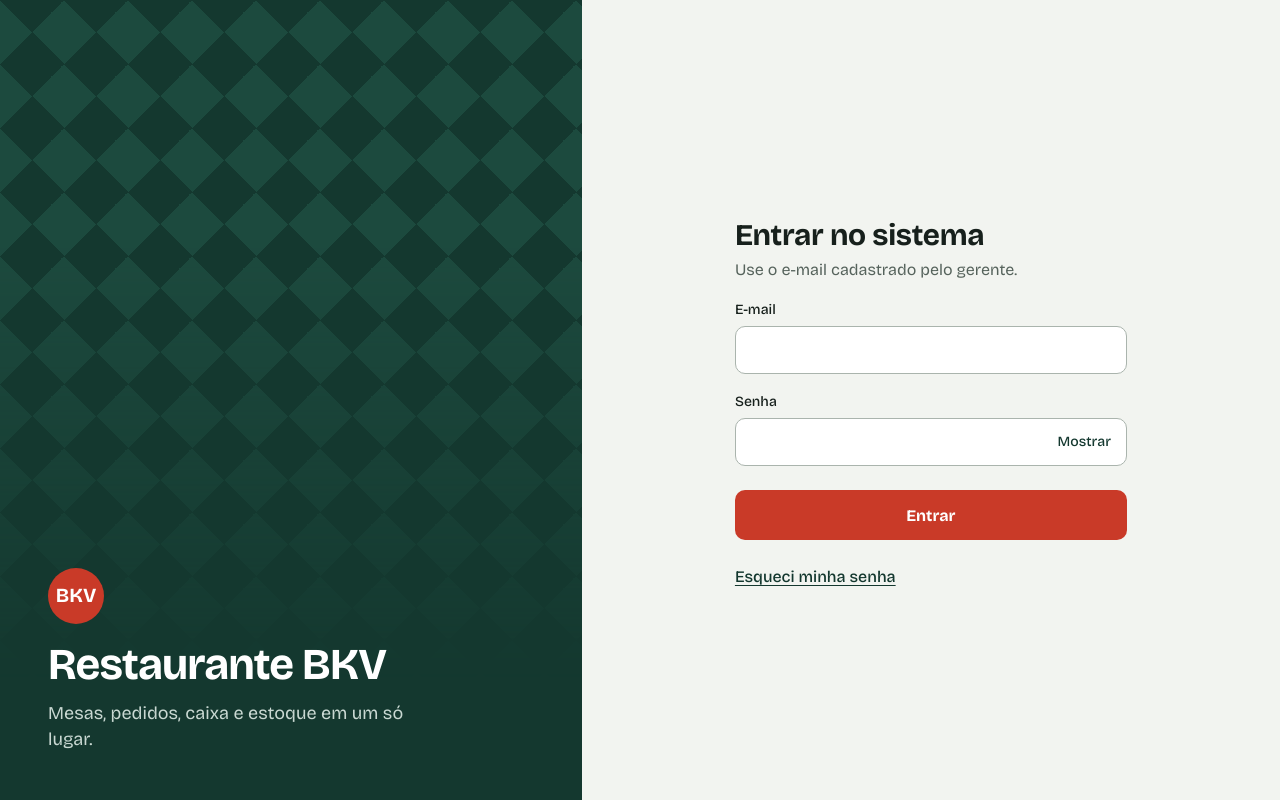
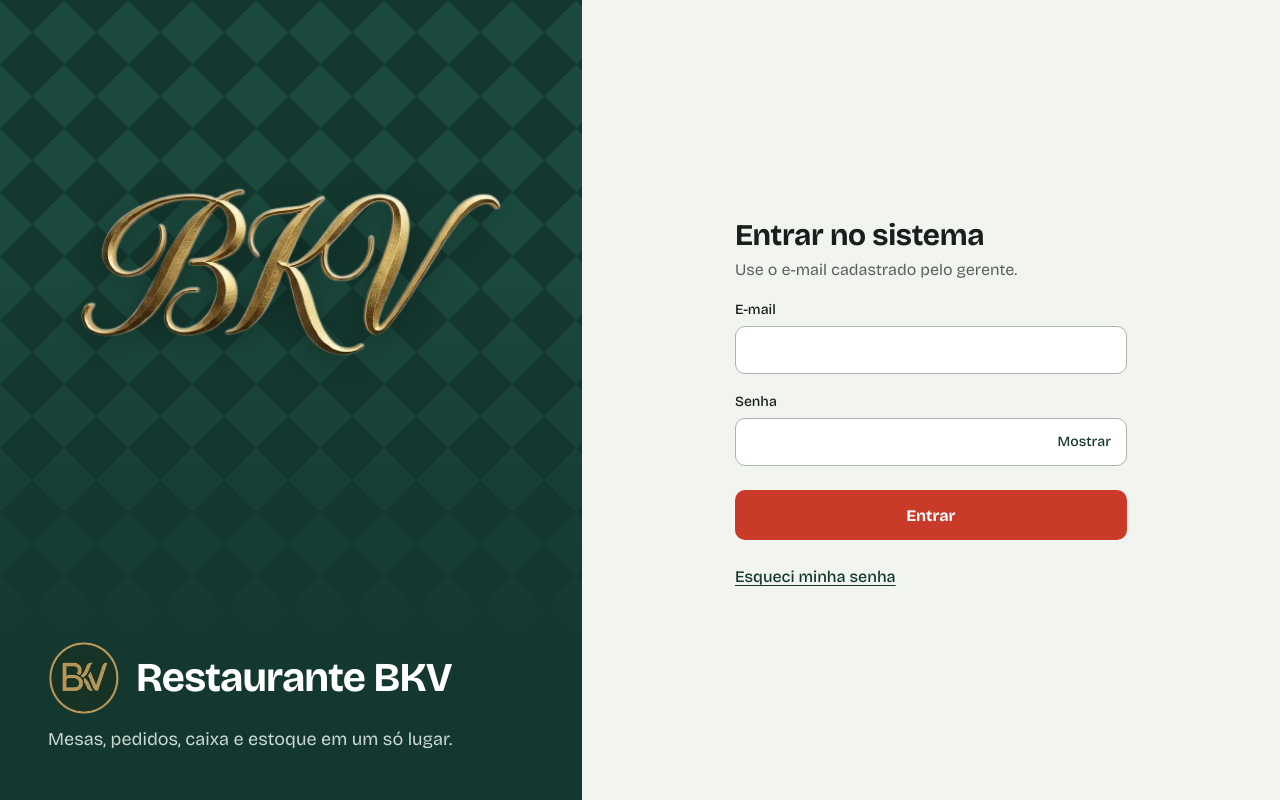
Before and after one commit to Vih2307/projeto-restaurante, a Flask app: page /login in a window 1280 px wide. Run offline with Flask 3, Linux system fonts and the light colour scheme.

Commit message:
Alteração de logo

```diff
--- a/static/login.css
+++ b/static/login.css
@@ -1,5 +1,5 @@
 /* ==========================================================
-   Sabor da Casa - página de acesso
+   Restaurante BKV - página de acesso
    Painel de marca com padrão de azulejo + formulário limpo.
    ========================================================== */
 
@@ -62,7 +62,35 @@ button, input { font: inherit; color: inherit; }
     mask-image: linear-gradient(to bottom, #000 30%, transparent 85%);
 }
 
-.marca-texto { position: relative; max-width: 380px; }
+.marca-texto { position: relative; max-width: 520px; }
+
+/* Logo redondo acima do nome */
+/* Logo ao lado do nome */
+.marca-titulo {
+    display: flex;
+    align-items: center;
+    gap: 16px;
+}
+
+.selo-img {
+    flex: none;
+    width: 72px;
+    height: 72px;
+    aspect-ratio: 1 / 1;
+    object-fit: contain;
+    border-radius: 50%;
+}
+
+/* Monograma dourado centralizado, na frente dos losangos */
+.marca-assinatura {
+    position: absolute;
+    top: 34%;
+    left: 50%;
+    width: min(80%, 420px);
+    height: auto;
+    transform: translate(-50%, -50%);
+    filter: drop-shadow(0 6px 14px rgba(0, 0, 0, 0.35));
+}
 .selo {
     display: grid;
     place-items: center;
@@ -74,7 +102,7 @@ button, input { font: inherit; color: inherit; }
     font-size: 20px;
     font-weight: 700;
 }
-.marca h1 { font-size: 44px; line-height: 1.05; letter-spacing: -0.02em; }
+.marca h1 { font-size: clamp(30px, 3.2vw, 44px); line-height: 1.05; letter-spacing: -0.02em; }
 .marca p { margin-top: 12px; color: #c9d8d2; font-size: 18px; }
 
 /* ---------- Formulários ---------- */
@@ -195,7 +223,8 @@ form + .link { margin-top: 14px; }
     .marca { padding: 28px 24px; align-items: center; }
     .marca h1 { font-size: 30px; }
     .marca p { display: none; }
-    .selo { width: 44px; height: 44px; margin-bottom: 10px; font-size: 16px; }
+    .selo-img { width: 48px; height: 48px; }
+    .marca-assinatura { display: none; }
     .acesso { padding: 28px 20px 40px; }
     h2 { font-size: 26px; }
 }
--- a/static/login.js
+++ b/static/login.js
@@ -1,5 +1,5 @@
 /* ==========================================================
-   Sabor da Casa - lógica da página de acesso
+   Restaurante BKV - lógica da página de acesso
    Três passos: entrar, pedir código por e-mail, definir nova senha.
    ========================================================== */
 
--- a/static/script.js
+++ b/static/script.js
@@ -1,5 +1,5 @@
 /* ==========================================================
-   Sabor da Casa - lógica da interface principal
+   Restaurante BKV - lógica da interface principal
    Este arquivo conversa com as rotas do back-end (Flask) e
    desenha as telas: Garçom, Pedidos, Caixa e Gerente.
    ========================================================== */
@@ -200,7 +200,7 @@ function abrirTela(nome) {
     const abaAtiva = document.querySelector('.aba[data-tela="' + nome + '"]');
     abaAtiva.classList.add("ativa");
     abaAtiva.setAttribute("aria-current", "page");
-    document.title = TITULOS_TELA[nome] + " - Sabor da Casa";
+    document.title = TITULOS_TELA[nome] + " - Restaurante BKV";
     window.scrollTo({top: 0});
 }
 
--- a/templates/index.html
+++ b/templates/index.html
@@ -4,7 +4,7 @@
     <meta name="token" content="{{ token }}">
     <meta charset="UTF-8">
     <meta name="viewport" content="width=device-width, initial-scale=1.0">
-    <title>Sabor da Casa</title>
+    <title>Restaurante BKV</title>
     <link rel="preconnect" href="https://fonts.googleapis.com">
     <link rel="preconnect" href="https://fonts.gstatic.com" crossorigin>
     <link href="https://fonts.googleapis.com/css2?family=Bricolage+Grotesque:opsz,wght@12..96,400;12..96,500;12..96,700&family=IBM+Plex+Mono:wght@400;500&display=swap" rel="stylesheet">
@@ -31,7 +31,7 @@
 
     <header class="topo">
         <div class="marca">
-            <span class="selo" aria-hidden="true">BKV</span>
+            <img class="selo-img" src="{{ url_for('static', filename='img/logo-bkv.png') }}" alt="Logo do Restaurante BKV">
             <div>
                 <strong>Restaurante BKV</strong>
                 <small id="data-atual"></small>
--- a/templates/login.html
+++ b/templates/login.html
@@ -3,7 +3,7 @@
 <head>
     <meta charset="UTF-8">
     <meta name="viewport" content="width=device-width, initial-scale=1.0">
-    <title>Acesso - Sabor da Casa</title>
+    <title>Acesso - Restaurante BKV</title>
     <link rel="preconnect" href="https://fonts.googleapis.com">
     <link rel="preconnect" href="https://fonts.gstatic.com" crossorigin>
     <link href="https://fonts.googleapis.com/css2?family=Bricolage+Grotesque:opsz,wght@12..96,400;12..96,500;12..96,700&display=swap" rel="stylesheet">
@@ -15,9 +15,12 @@
         <!-- Painel de marca: padrão de azulejo feito só com CSS -->
         <aside class="marca" aria-hidden="false">
             <div class="azulejo" aria-hidden="true"></div>
+            <img class="marca-assinatura" src="{{ url_for('static', filename='img/bkv-dourado.png') }}" alt="BKV">
             <div class="marca-texto">
-                <span class="selo" aria-hidden="true">BKV</span>
-                <h1>Restaurante BKV</h1>
+                <div class="marca-titulo">
+                    <img class="selo-img" src="{{ url_for('static', filename='img/logo-bkv.png') }}" alt="Logo do Restaurante BKV">
+                    <h1>Restaurante BKV</h1>
+                </div>
                 <p>Mesas, pedidos, caixa e estoque em um só lugar.</p>
             </div>
         </aside>
```
Also changed, not shown: static/style.css (+9 -1 lines), static/img/bkv-dourado.png (added), static/img/logo-bkv.png (added).
